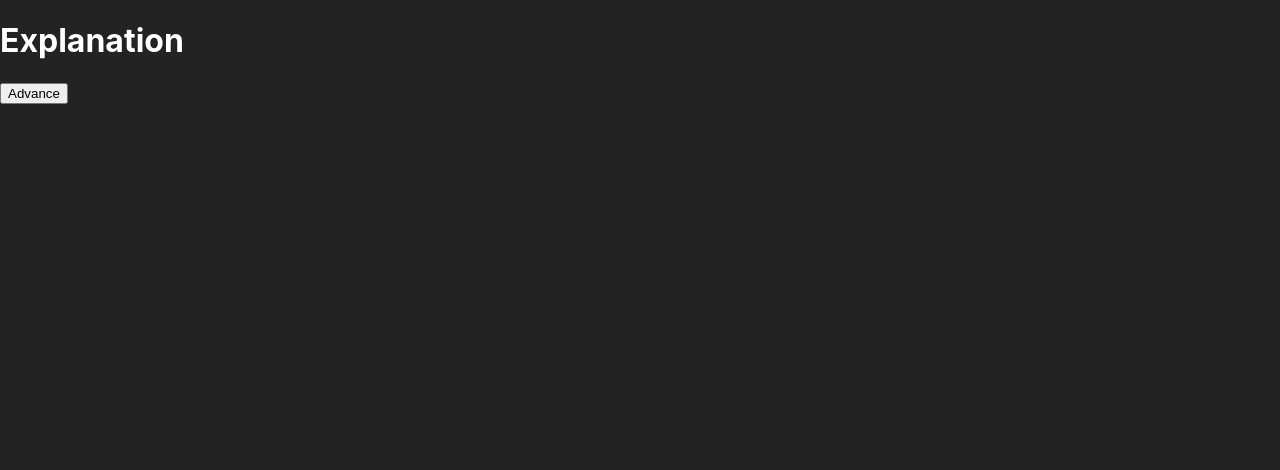
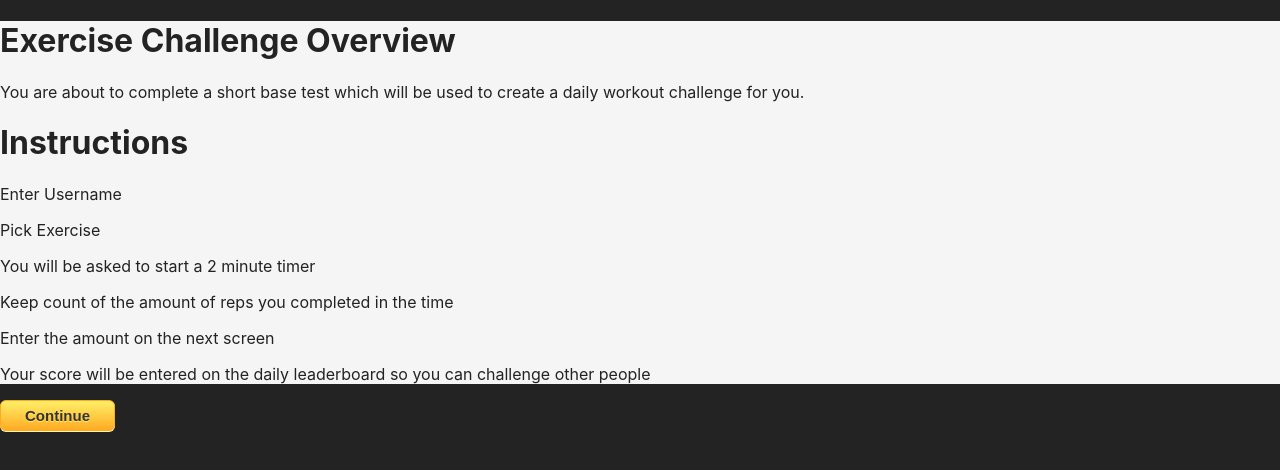
Before and after one commit to SchoolOfCode/w15_collaborative-react-project-fitness-app, a React (Create React App) app in the folder flexercise/: page / in a window 1280 px wide. Both pictures are taken after a click on the button "TRY A 2 MINUTE CHALLENGE NOW". Shown: the top 470 px of the page. Built offline with nearby package versions, Linux system fonts and the light colour scheme.

Commit message:
Explanation components added

```diff
--- a/flexercise/src/index.css
+++ b/flexercise/src/index.css
@@ -73,7 +73,7 @@ code {
 
 /* end of */
 
-.myButton {
+.my-button {
 	box-shadow: 0px 1px 0px 0px #fff6af;
 	background:linear-gradient(to bottom, #ffec64 5%, #ffab23 100%);
 	background-color:#ffec64;
@@ -89,11 +89,18 @@ code {
 	text-decoration:none;
 	text-shadow:0px 1px 0px #ffee66;
 }
-.myButton:hover {
+.my-button:hover {
 	background:linear-gradient(to bottom, #ffab23 5%, #ffec64 100%);
 	background-color:#ffab23;
 }
-.myButton:active {
+.my-button:active {
 	position:relative;
 	top:1px;
 }
+
+/* Explanation Page */
+
+.explanation-background {
+  background-color: #F5F5F5;
+  color: #232323;
+}
--- a/flexercise/src/pages/Explanation/index.js
+++ b/flexercise/src/pages/Explanation/index.js
@@ -1,10 +1,21 @@
 import React from "react";
+import TextBox from "../../components/4_TextBox";
 
 const Explanation = ({onComplete}) => {
     return (
-        <div>
-            <h1>Explanation</h1>
-            <button onClick={onComplete}>Advance</button>
+        <div className="explanation-page">
+            <div className="explanation-background">
+                <h1>Exercise Challenge Overview</h1>
+                <TextBox className="explanation-text" text="You are about to complete a short base test which will be used to create a daily workout challenge for you."/>
+                <h1>Instructions</h1>
+                <TextBox className="explanation-text" text="Enter Username"/>
+                <TextBox className="explanation-text" text="Pick Exercise"/>
+                <TextBox className="explanation-text" text="You will be asked to start a 2 minute timer"/>
+                <TextBox className="explanation-text" text="Keep count of the amount of reps you completed in the time"/>
+                <TextBox className="explanation-text" text="Enter the amount on the next screen"/>
+                <TextBox className="explanation-text" text="Your score will be entered on the daily leaderboard so you can challenge other people "/>
+                </div>
+        <button className="my-button" onClick={onComplete}>Continue</button>
         </div>
      );
 }
--- a/flexercise/src/pages/Homepage/index.js
+++ b/flexercise/src/pages/Homepage/index.js
@@ -7,7 +7,7 @@ const Homepage = ({ onComplete }) => {
     <div>
 
       <LogoImage />
-      <button className="myButton" onClick={onComplete}>TRY A 2 MINUTE CHALLENGE NOW</button>
+      <button className="my-button" onClick={onComplete}>TRY A 2 MINUTE CHALLENGE NOW</button>
     </div>
   );
 };
```
